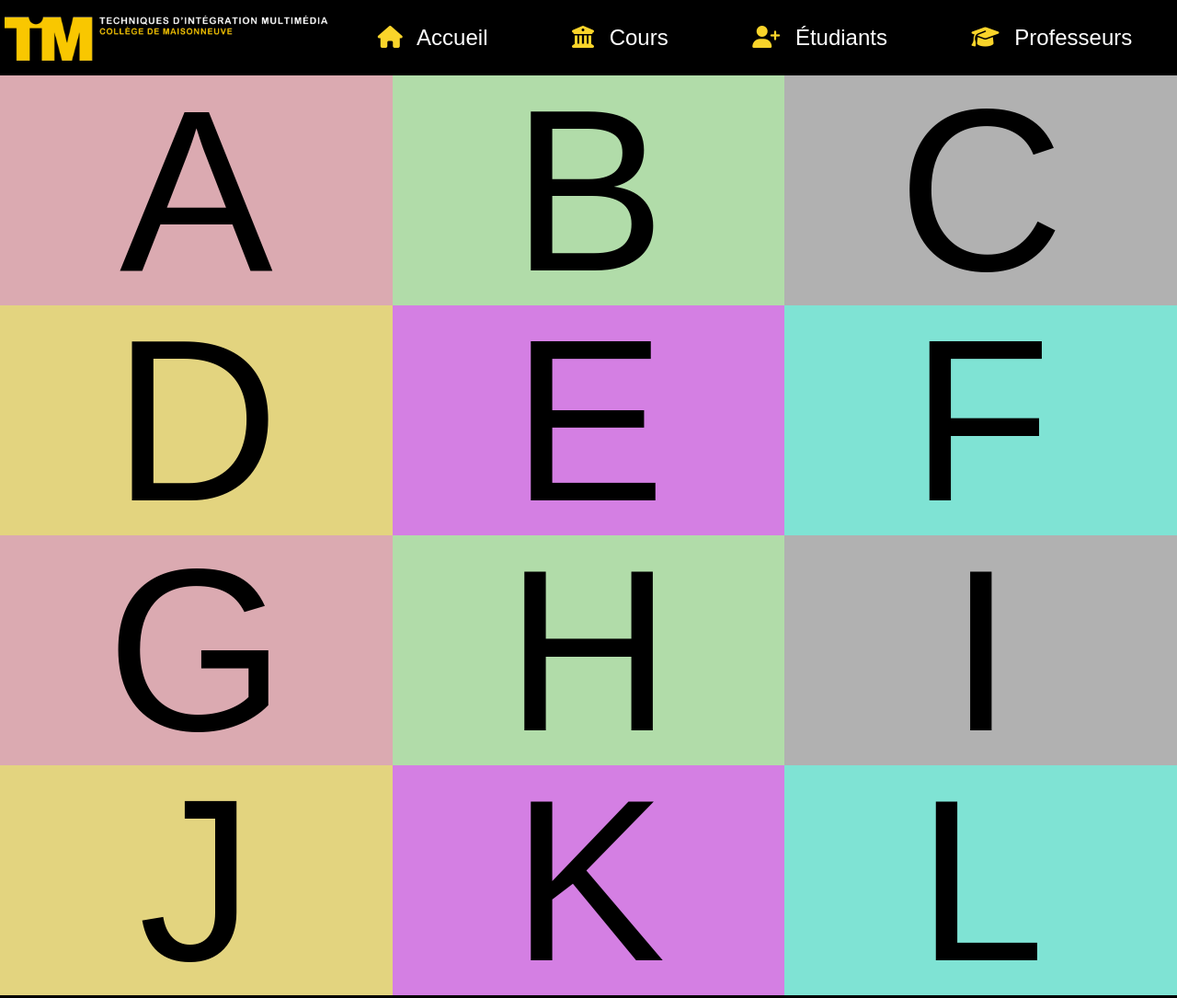
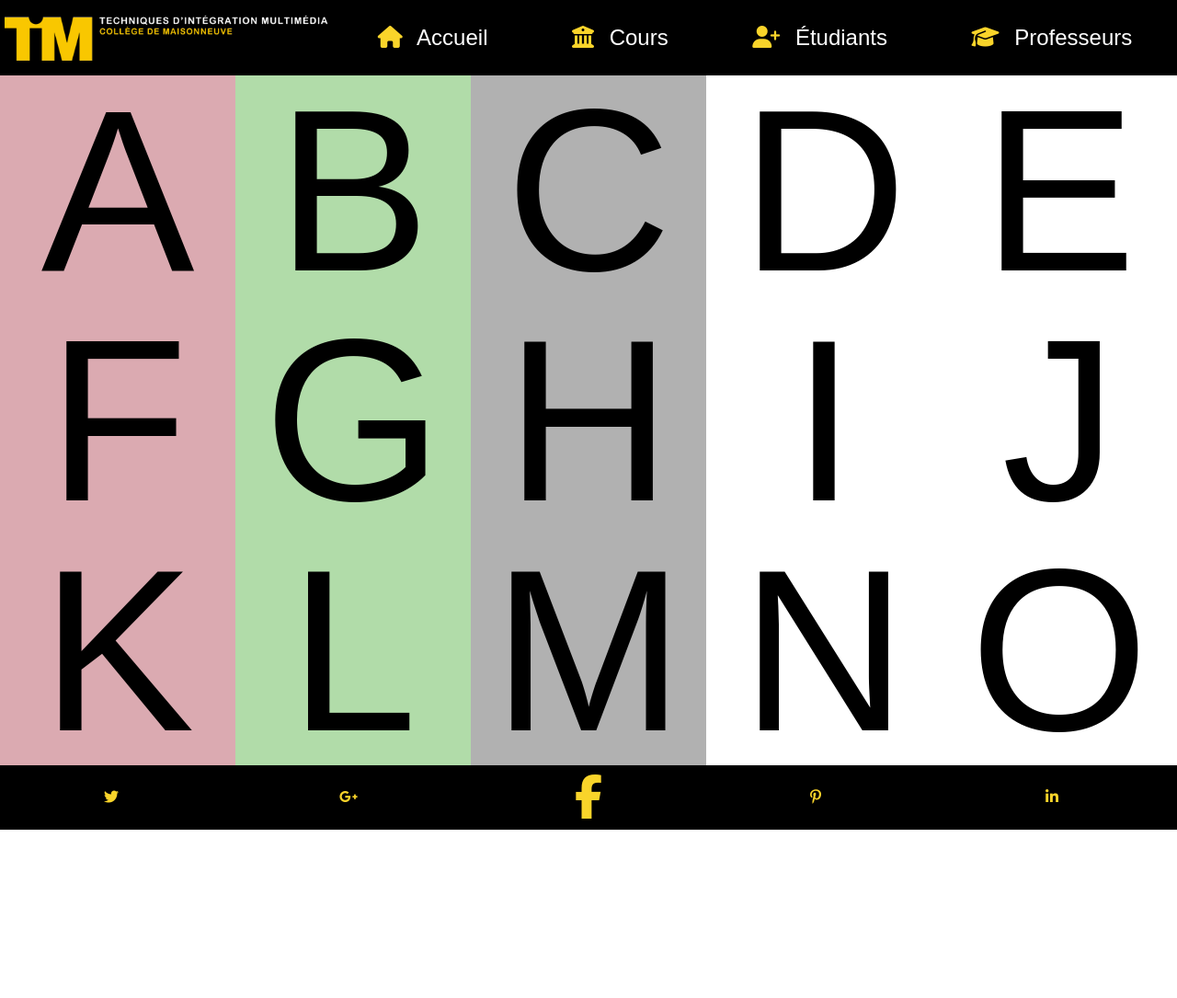
Before and after one commit to KeriannBaraultLindor/tp1, a plain HTML site: page index.htm in a window 1280 px wide. Shown: the top 1085 px of the page at 92% size. After the commit the page ends 902 px from the top, so only its background shows below. Drawn offline with Linux system fonts and the light colour scheme.

Commit message:
sauver changements fichier css

```diff
--- a/index.htm
+++ b/index.htm
@@ -20,6 +20,7 @@
 	</head>
 
 	<body>
+		<div class="global">
 			<header>
 				<img src='images/logo.png'>
 
@@ -55,30 +56,39 @@
 					</ul>
 				</nav>
 			</header>
+		</div>
 
 		<main>
+			<div class="global">
 				<section>
 					<article>A</article>
 					<article>B</article>
 					<article>C</article>
-			</section>
-			<section >
 					<article>D</article>
 					<article>E</article>
+				</section>
+			</div>
+			<div class="global">
+				<section >
 					<article>F</article>
-			</section>
-			<section>
 					<article>G</article>
 					<article>H</article>
 					<article>I</article>
+					<article>J</article>
 				</section>
+			</div>
+			<div class="global">
 				<section>
-				<article>J</article>
 					<article>K</article>
 					<article>L</article>
+					<article>M</article>
+					<article>N</article>
+					<article>O</article>
 				</section>
+			</div>
 		</main>
 
+		<div class="global">
 			<footer>
 				<div><i class="fa fa-twitter" aria-hidden="true"></i></div>
 				<div><i class="fa fa-google-plus" aria-hidden="true"></i></div>
@@ -86,6 +96,7 @@
 				<div><i class="fa fa-pinterest-p" aria-hidden="true"></i></div>
 				<div><i class="fa fa-linkedin" aria-hidden="true"></i></div>
 			</footer>
+		</div>
 
 	</body>
 </html>
```
Lines whose indentation alone changed are shown as unchanged.
